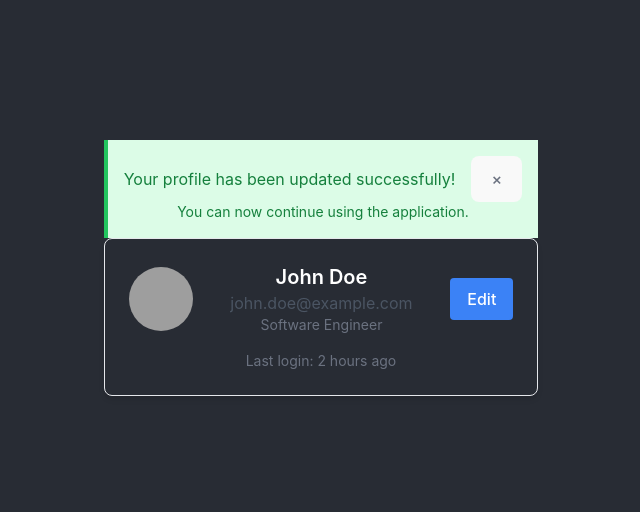
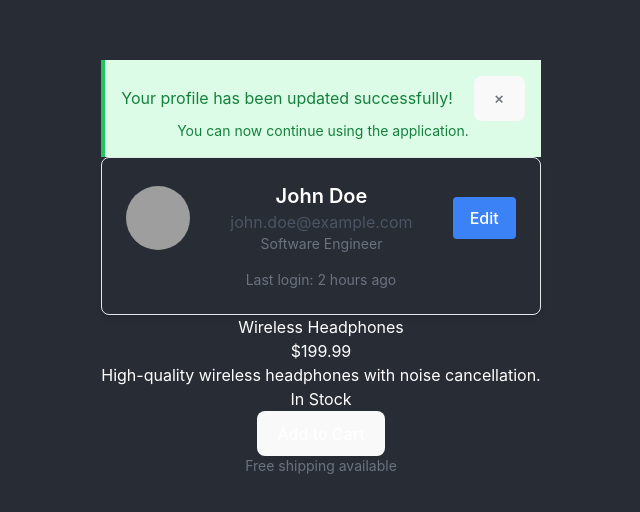
Before and after one commit to ervinbani/component-library, a React (Vite) app: page / in a window 1280 px wide. Shown: the part 132-644 px from the top of the page, without its empty margins (319-959 px from the left). Built offline with nearby package versions, Linux system fonts and the light colour scheme; grey boxes are pictures that could not be loaded.

Commit message:
Add ProductDisplay component and integrate it into App component

```diff
--- a/src/App.tsx
+++ b/src/App.tsx
@@ -2,8 +2,24 @@ import { useState } from "react";
 import "./App.css";
 import { AlertBox } from "./components/AlertBox/AlertBox";
 import { UserProfileCard } from "./components/UserProfileCard/UserProfileCard";
+import { ProductDisplay } from "./components/ProductDisplay/ProductDisplay";
 
 // src/App.tsx
+const user = {
+  id: "1",
+  name: "John Doe",
+  email: "john.doe@example.com",
+  role: "Software Engineer",
+  avatarUrl: "https://example.com/avatar.jpg",
+};
+const product = {
+  id: "1",
+  name: "Wireless Headphones",
+  price: 199.99,
+  description: "High-quality wireless headphones with noise cancellation.",
+  imageUrl: "https://example.com/headphones.jpg",
+  inStock: true,
+};
 
 function App() {
   return (
@@ -15,20 +31,24 @@ function App() {
       >
         <p className="text-sm">You can now continue using the application.</p>
       </AlertBox>
+
       <UserProfileCard
-        user={{
-          id: "1",
-          name: "John Doe",
-          email: "john.doe@example.com",
-          role: "Software Engineer",
-          avatarUrl: "https://example.com/avatar.jpg",
-        }}
+        user={user}
         showEmail={true}
         showRole={true}
         onEdit={(userId) => alert(`Editing user ${userId}`)}
       >
         <div className="text-sm text-gray-500">Last login: 2 hours ago</div>
       </UserProfileCard>
+
+      <ProductDisplay
+        product={product}
+        showDescription={true}
+        showStockStatus={true}
+        onAddToCart={(productId) => alert(`Added product ${productId} to cart`)}
+      >
+        <div className="text-sm text-gray-500">Free shipping available</div>
+      </ProductDisplay>
     </>
   );
 }
--- a/src/components/ProductDisplay/ProductDisplay.tsx
+++ b/src/components/ProductDisplay/ProductDisplay.tsx
@@ -1,18 +1,26 @@
-// ProductDisplay component
-// types/index.ts
-export interface Product {
-  id: string;
-  name: string;
-  price: number;
-  description: string;
-  imageUrl?: string;
-  inStock: boolean;
-}
+// components/ProductDisplay/ProductDisplay.tsx
+import React from "react";
+import type { ProductDisplayProps } from "../../types/index";
 
-export interface ProductDisplayProps {
-  product: Product;
-  showDescription?: boolean;
-  showStockStatus?: boolean;
-  onAddToCart?: (productId: string) => void;
-  children?: React.ReactNode;
-}
+export const ProductDisplay: React.FC<ProductDisplayProps> = ({
+  product,
+  showDescription = false,
+  showStockStatus = false,
+  onAddToCart,
+  children,
+}) => {
+  return (
+    <div className="product-display">
+      <h2>{product.name}</h2>
+      <p>${product.price.toFixed(2)}</p>
+      {showDescription && <p>{product.description}</p>}
+      {showStockStatus && (
+        <p>{product.inStock ? "In Stock" : "Out of Stock"}</p>
+      )}
+      {onAddToCart && (
+        <button onClick={() => onAddToCart(product.id)}>Add to Cart</button>
+      )}
+      {children}
+    </div>
+  );
+};
```
